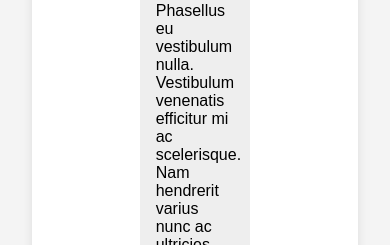
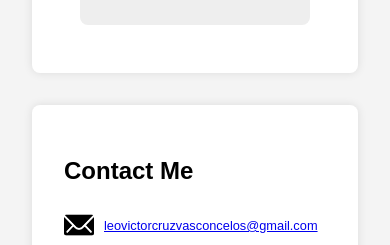
Before and after one commit to slaplacian/leofolio, a plain HTML site: page index.html in a window 390 px wide. Shown: the part 1634-1879 px from the top of the page. Drawn offline with Linux system fonts and the light colour scheme.

Commit message:
Add more smartphones params

```diff
--- a/css/style2.css
+++ b/css/style2.css
@@ -73,7 +73,7 @@ nav a {
 }
 
 .project {
-    width: 30%;
+    width: 46.42%;
     margin: 1em;
     padding: 1em;
     background-color: #eee;
@@ -93,6 +93,15 @@ nav a {
 
 
 @media screen and (max-width: 600px) {
+
+    .project {
+        width: 90%;
+    }
+
+    .contact-info {
+        font-size: 0.8em;
+    }
+
     header h1 {
         font-size: 1em;
     }
```
